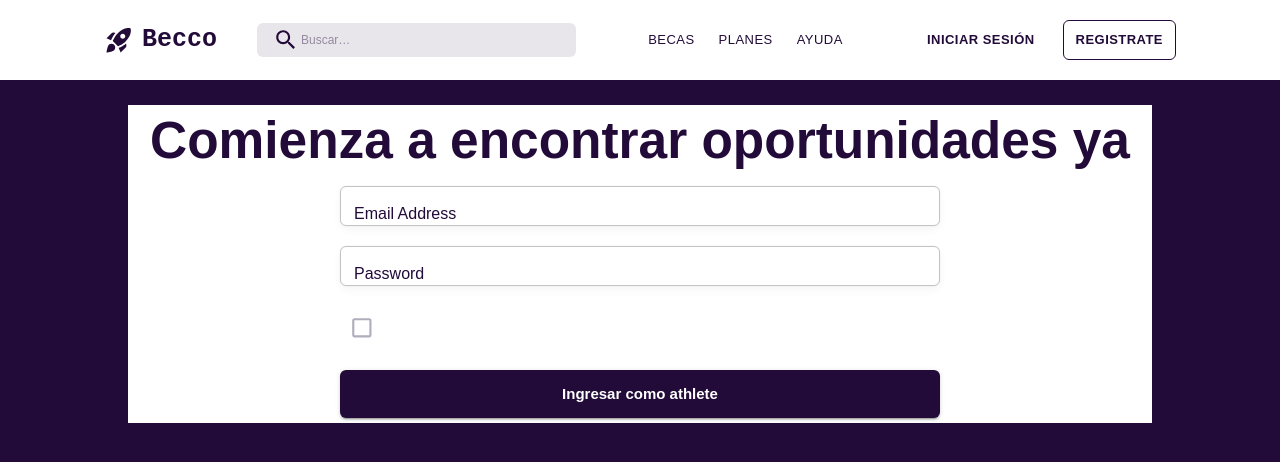
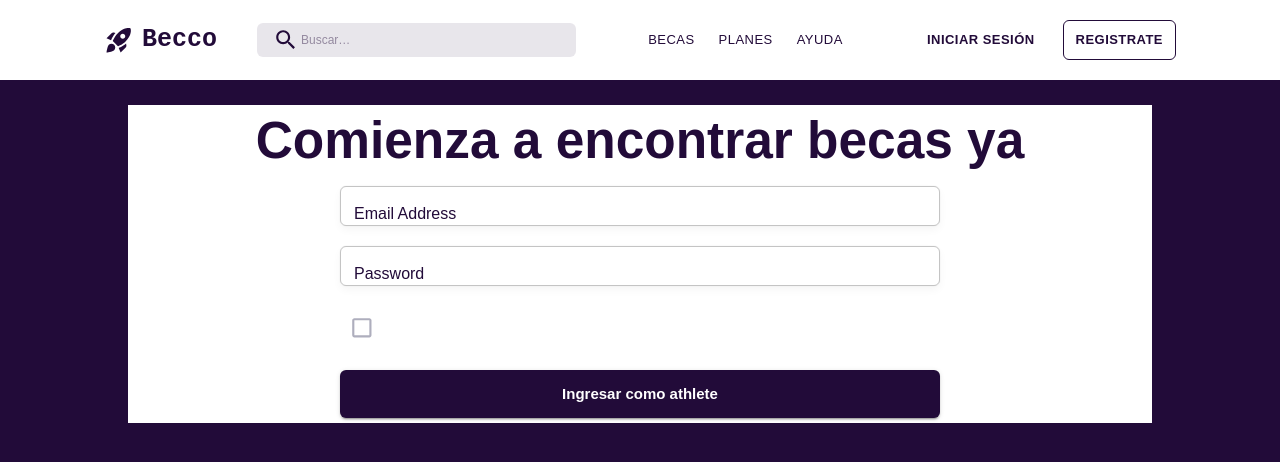
Before and after one commit to No-Country/c8-48-t-typescript-react, a React (Vite) app in the folder client/: page /auth/login/athlete in a window 1280 px wide. Shown: the top 462 px of the page. Built offline with nearby package versions, Linux system fonts and the light colour scheme.

Commit message:
fix: improve wording

```diff
--- a/client/src/views/login/index.tsx
+++ b/client/src/views/login/index.tsx
@@ -22,7 +22,7 @@ const Login = ({ variation = 'athlete' }: { variation: 'athlete' | 'university'
     <Box display="flex" flexDirection="row" justifyContent="center" width="100%" mt="20px">
       <MainContainer>
         <Typography variant="h3" fontWeight="bold" mb={2}>
-          Comienza a encontrar {variation === 'university' ? 'talento' : 'oportunidades'} ya
+          Comienza a encontrar {variation === 'university' ? 'talento' : 'becas'} ya
         </Typography>
         <CustomTextField formik={formik} name={'name'} label={'Email Address'} />
         <CustomTextField formik={formik} name={'lastName'} label={'Password'} />
```
